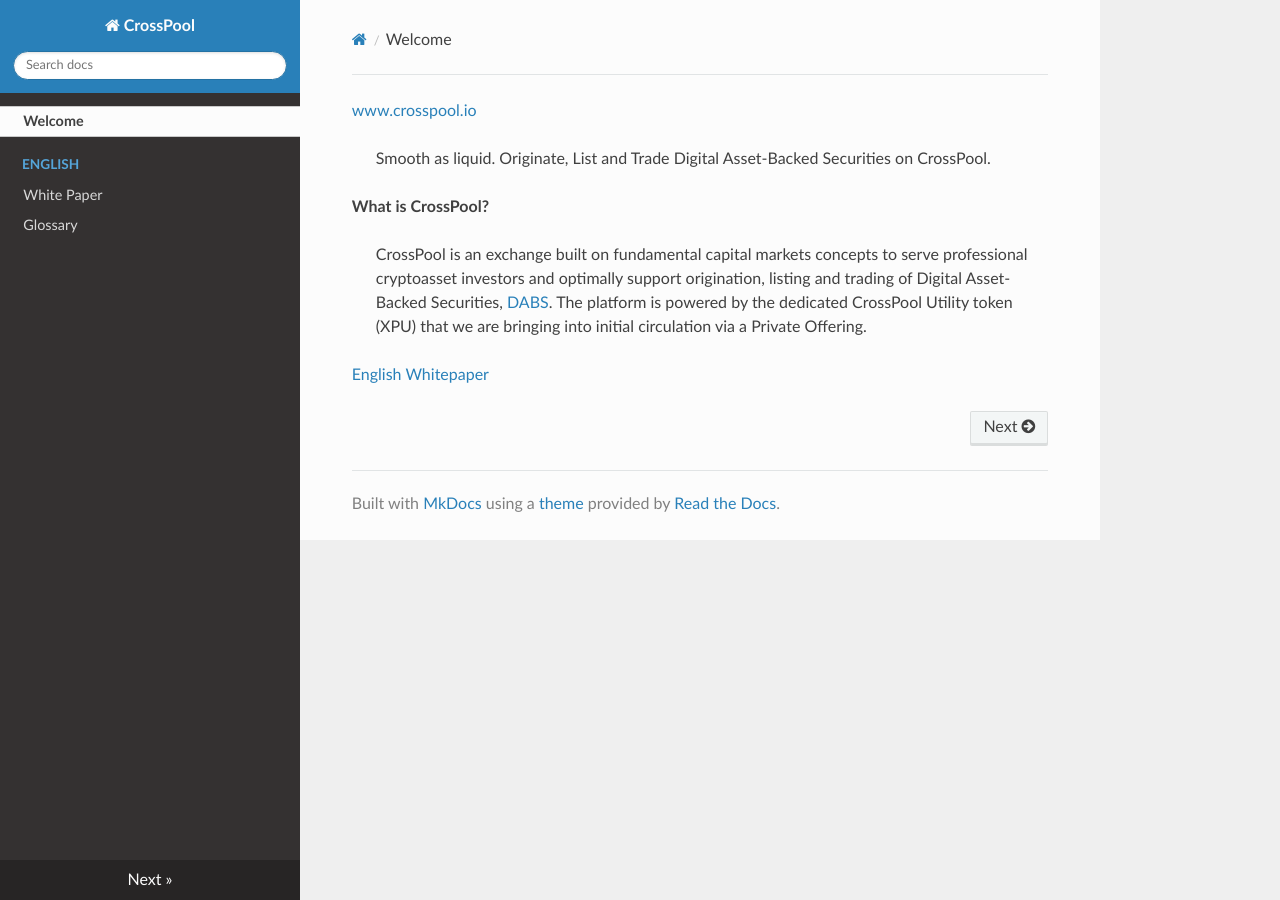
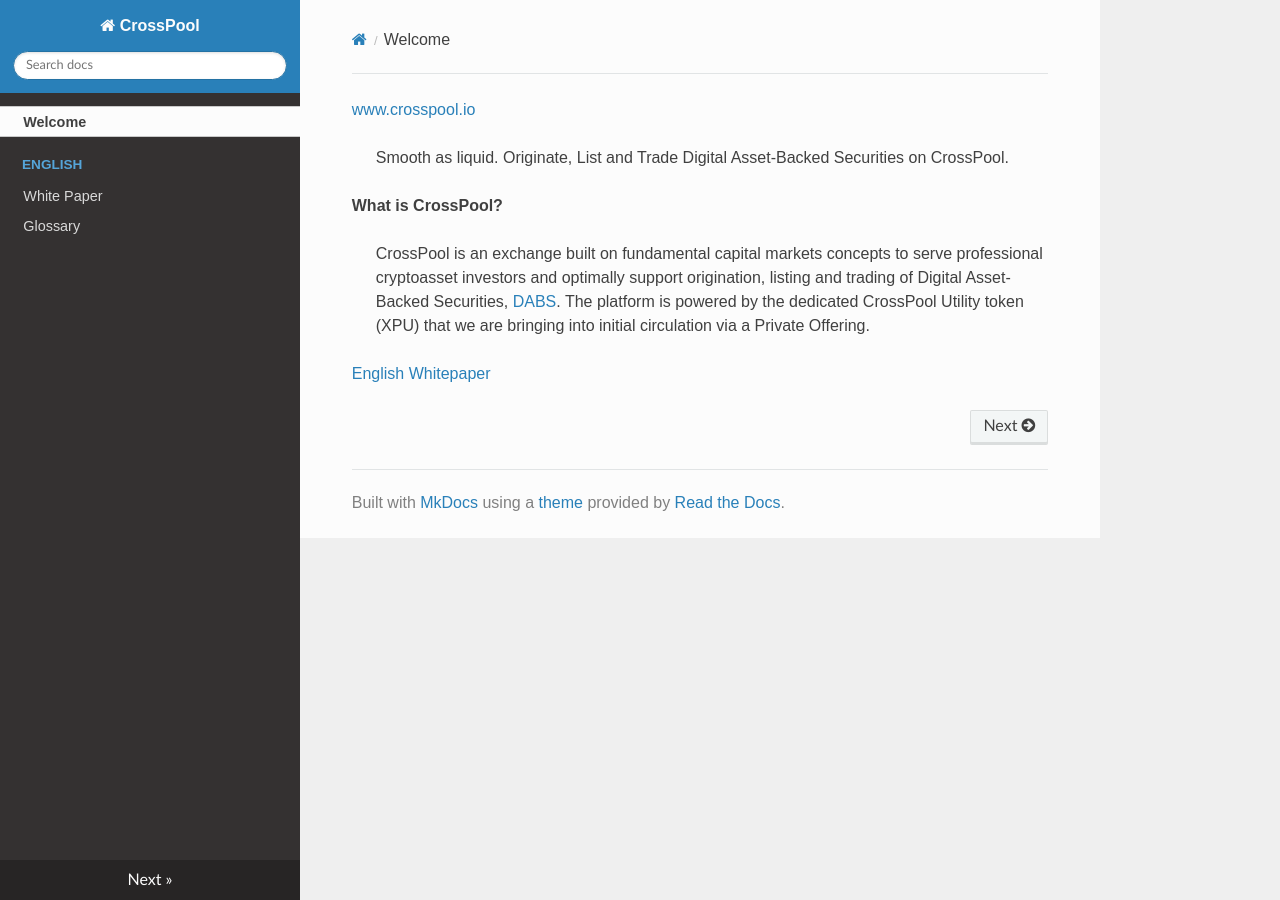
Before and after one commit to finfabrik/xp-docs, an MkDocs documentation site: the page built from docs/index.md, in a window 1280 px wide. Built offline with MkDocs 1.6.1, drawn with Linux system fonts in a browser that asks for light colours; nearby versions of some CDN libraries; old or Windows-style settings are respelled for this version of MkDocs.

Commit message:
font family

```diff
--- /dev/null
+++ b/docs/css/extra.css
@@ -0,0 +1,3 @@
+body {
+    font-family: Questrial, sans-serif;
+}
--- a/mkdocs.yml
+++ b/mkdocs.yml
@@ -5,3 +5,5 @@ pages:
       - 'White Paper': 'en/whitepaper.md'
       - 'Glossary': 'en/glossary.md'
 theme: readthedocs
+extra_css:
+    - "css/extra.css"
```
